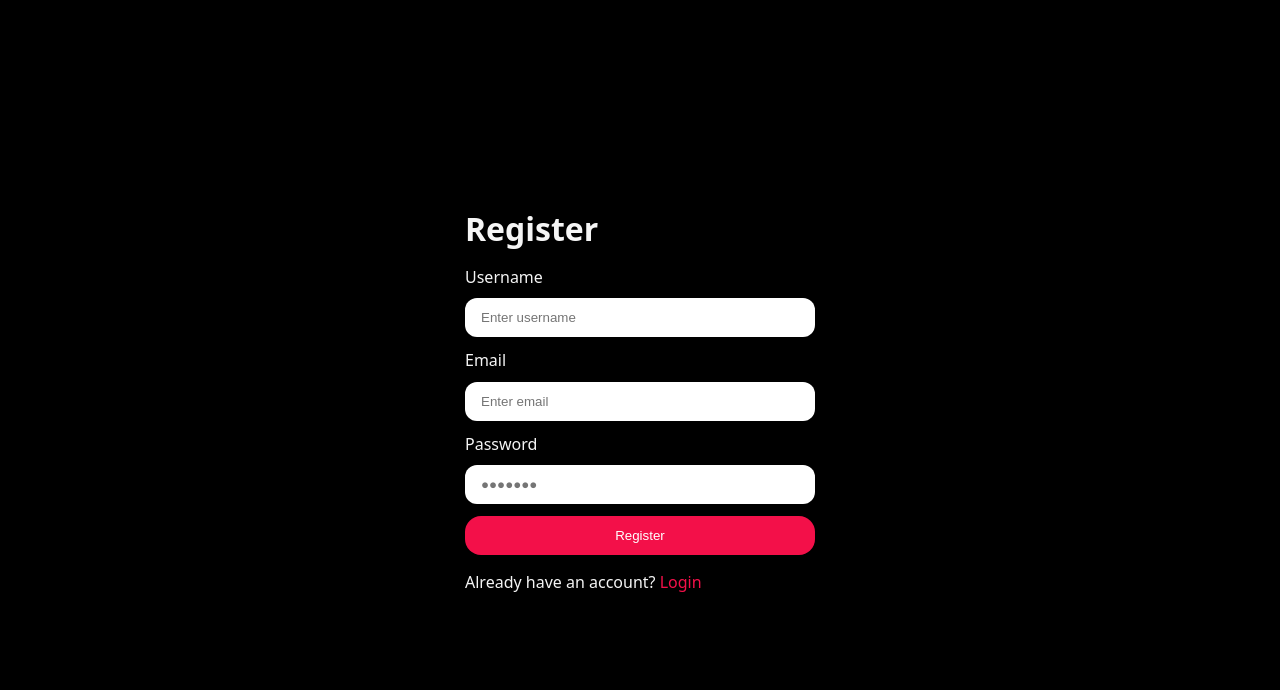
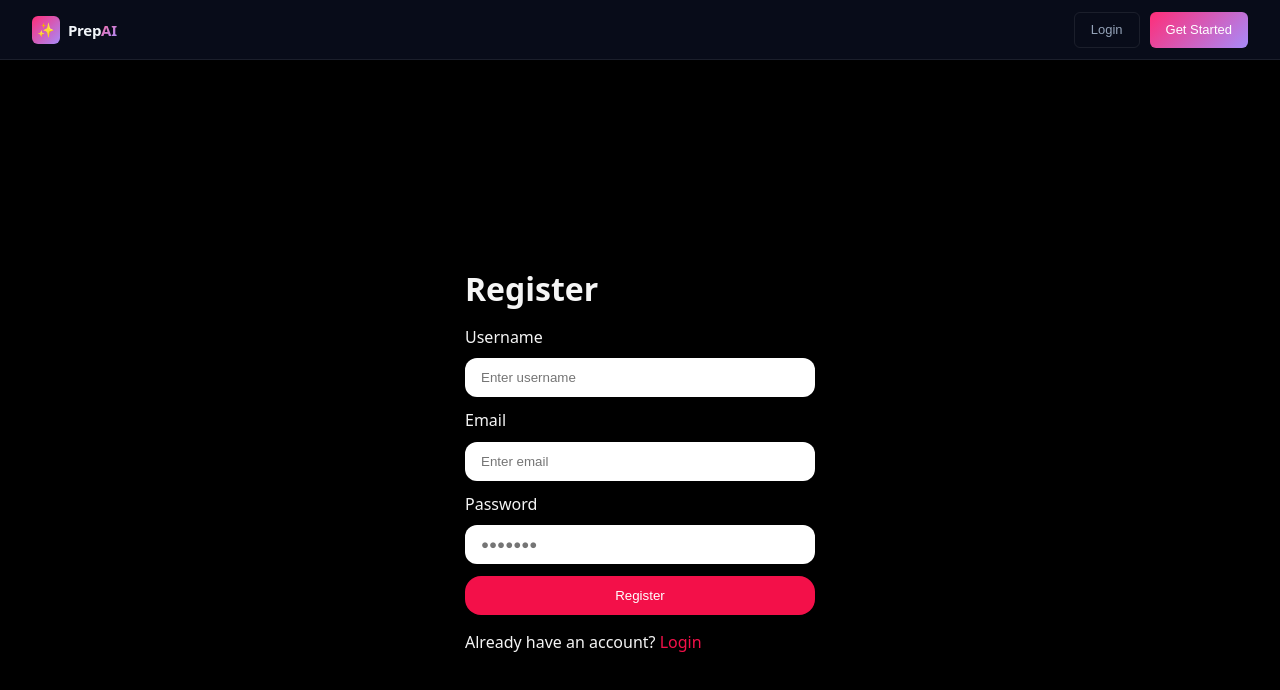
Before and after one commit to salmanbintariq/ai-job-prep-app, a React (Vite) app in the folder client/: page /register in a window 1280 px wide. Shown: the top 690 px of the page. Built offline with nearby package versions, Linux system fonts and the light colour scheme; no server answers.

Commit message:
feat(navbar): add navbar with auth state and public home with login guard

```diff
--- a/client/src/App.jsx
+++ b/client/src/App.jsx
@@ -2,11 +2,13 @@ import { RouterProvider } from "react-router";
 import { router } from "./app.routes.jsx";
 import { AuthProvider } from "./features/auth/auth.context.jsx";
 import { InterViewProvider } from "./features/ai/interview.context.jsx";
+import {Toaster} from "sonner";
 
 function App() {
   return (
     <AuthProvider>
       <InterViewProvider>
+        <Toaster position="top-right" richColors duration={4000} />
         <RouterProvider router={router} />
       </InterViewProvider>
     </AuthProvider>
--- a/client/src/app.routes.jsx
+++ b/client/src/app.routes.jsx
@@ -1,18 +1,27 @@
-import { createBrowserRouter, Navigate } from "react-router";
+import { createBrowserRouter, Navigate, Outlet } from "react-router";
 import Login from "./features/auth/pages/Login";
 import Register from "./features/auth/pages/Register";
 import Home from "./features/ai/pages/Home";
 import Protected from "./features/auth/components/Protected";
 import Interview from "./features/ai/pages/Interview";
+import Navbar from "./shared/components/Navbar/Navbar.jsx";
+
+
+const Layout = () => (
+  <>
+    <Navbar />
+    <Outlet />
+  </>
+)
+
 
 export const router = createBrowserRouter([
   {
+    element: <Layout />,
+    children: [
+      {
         path: "/",
-    element: (
-      <Protected>
-        <Home />
-      </Protected>
-    ),
+        element: <Home />,
       },
       {
         path: "/login",
@@ -23,15 +32,18 @@ export const router = createBrowserRouter([
         element: <Register />,
       },
       {
+        element: <Protected />,
+        children: [
+          {
             path: "/interview/:interviewId",
-    element: (
-      <Protected>
-        <Interview />
-      </Protected>
-    ),
+            element: <Interview />,
+          },
+        ],
       },
       {
         path: "*",
-    element: <Navigate to="/login" replace />, // ✅ unknown routes
+        element: <Navigate to="/" replace />,
+      },
+    ],
   },
 ]);
--- a/client/src/features/ai/pages/Home.jsx
+++ b/client/src/features/ai/pages/Home.jsx
@@ -4,9 +4,12 @@ import { useEffect, useRef, useState } from "react";
 import { useNavigate } from "react-router";
 import { Loader2 } from "lucide-react";
 import { toast } from "sonner";
+import { useAuth } from "../../auth/hooks/useAuth.js";
+import Spinner from "../../../shared/components/Spinner.jsx";
 
 const Home = () => {
   const navigate = useNavigate();
+  const { user } = useAuth();
   const { loading, handleGenerate, reports, fetchAllReports } = useInterview();
   const [jobDescription, setJobDescription] = useState("");
   const [selfDescription, setSelfDescription] = useState("");
@@ -23,6 +26,12 @@ const Home = () => {
   };
 
   const handleSubmit = async () => {
+    if (!user) {
+      toast.error("Please login to generate your interview report");
+      navigate("/login");
+      return;
+    }
+
     const resumeFile = resumeInputRef.current?.files[0];
 
     if (!jobDescription.trim()) {
@@ -47,6 +56,8 @@ const Home = () => {
       toast.error(error?.message || "Failed to generate report. Please try again.");
     }
   };
+
+  if (loading) return <Spinner/>
 
   return (
     <div className="home-page">
--- a/client/src/features/auth/components/Protected.jsx
+++ b/client/src/features/auth/components/Protected.jsx
@@ -1,14 +1,14 @@
 import Spinner from "../../../shared/components/Spinner.jsx";
 import { useAuth } from "../hooks/useAuth.js";
-import { Navigate } from "react-router";
+import { Navigate, Outlet } from "react-router";
 
-const Protected = ({ children }) => {
+const Protected = () => {
   const { loading, user } = useAuth();
 
   if (loading) {
     return (
       <main>
-        <Spinner/>
+        <Spinner />
       </main>
     );
   }
@@ -17,7 +17,7 @@ const Protected = ({ children }) => {
     return <Navigate to="/login" replace />;
   }
 
-  return children;
+  return <Outlet />;
 };
 
 export default Protected;
--- /dev/null
+++ b/client/src/shared/components/Navbar/Navbar.jsx
@@ -0,0 +1,81 @@
+import { useNavigate } from "react-router";
+import { useAuth } from "../../../features/auth/hooks/useAuth.js";
+import { toast } from "sonner";
+import "./Navbar.scss";
+
+const Navbar = () => {
+  const navigate = useNavigate();
+  const { user, handleLogout } = useAuth();
+
+  const onLogout = async () => {
+    try {
+      await handleLogout();
+      toast.success("Logged out successfully");
+      navigate("/login");
+    } catch (error) {
+      toast.error("Logout failed. Please try again.");
+    }
+  };
+
+  return (
+    <nav className="navbar">
+      <div className="navbar__inner">
+
+        {/* ── Logo ── */}
+        <div className="navbar__logo" onClick={() => navigate("/")}>
+          <div className="logo-icon">✨</div>
+          <p className="logo-text">
+            Prep<span>AI</span>
+          </p>
+        </div>
+
+        {/* ── Actions ── */}
+        <div className="navbar__actions">
+
+          {user ? (
+            // ── Logged In ──
+            <>
+              <span className="navbar__user">
+                Hey, <span>{user.username}</span>!
+              </span>
+
+              <button
+                className="navbar__btn navbar__btn--ghost"
+                onClick={() => navigate("/")}
+              >
+                + New Report
+              </button>
+
+              <button
+                className="navbar__btn navbar__btn--danger"
+                onClick={onLogout}
+              >
+                Logout
+              </button>
+            </>
+          ) : (
+            // ── Guest ──
+            <>
+              <button
+                className="navbar__btn navbar__btn--ghost"
+                onClick={() => navigate("/login")}
+              >
+                Login
+              </button>
+
+              <button
+                className="navbar__btn navbar__btn--primary"
+                onClick={() => navigate("/register")}
+              >
+                Get Started
+              </button>
+            </>
+          )}
+
+        </div>
+      </div>
+    </nav>
+  );
+};
+
+export default Navbar;
--- /dev/null
+++ b/client/src/shared/components/Navbar/Navbar.scss
@@ -0,0 +1,150 @@
+// ─── Variables — existing theme se match ────────────────────
+$bg-base:        #0a0f1e;
+$bg-surface:     #111827;
+$border:         rgba(255, 255, 255, 0.08);
+$primary:        #ff2d78;
+$primary-light:  #ff6b9d;
+$accent:         #a78bfa;
+$text-primary:   #f1f5f9;
+$text-secondary: #94a3b8;
+$text-muted:     #64748b;
+$radius-sm:      6px;
+$radius-md:      12px;
+
+// ─── Navbar ─────────────────────────────────────────────────
+.navbar {
+  position: sticky;
+  top: 0;
+  z-index: 100;
+  width: 100%;
+  height: 60px;
+  background: rgba(10, 15, 30, 0.85);
+  backdrop-filter: blur(12px);
+  -webkit-backdrop-filter: blur(12px);
+  border-bottom: 1px solid $border;
+  display: flex;
+  align-items: center;
+  padding: 0 32px;
+
+  @media (max-width: 768px) {
+    padding: 0 16px;
+  }
+}
+
+.navbar__inner {
+  width: 100%;
+  max-width: 1400px;
+  margin: 0 auto;
+  display: flex;
+  align-items: center;
+  justify-content: space-between;
+}
+
+// ─── Logo ───────────────────────────────────────────────────
+.navbar__logo {
+  display: flex;
+  align-items: center;
+  gap: 8px;
+  text-decoration: none;
+  cursor: pointer;
+
+  .logo-icon {
+    width: 28px;
+    height: 28px;
+    background: linear-gradient(135deg, $primary, $accent);
+    border-radius: $radius-sm;
+    display: flex;
+    align-items: center;
+    justify-content: center;
+    font-size: 14px;
+    flex-shrink: 0;
+  }
+
+  .logo-text {
+    font-size: 15px;
+    font-weight: 700;
+    color: $text-primary;
+    letter-spacing: -0.02em;
+
+    span {
+      background: linear-gradient(135deg, $primary-light, $accent);
+      -webkit-background-clip: text;
+      -webkit-text-fill-color: transparent;
+    }
+  }
+}
+
+// ─── Actions ────────────────────────────────────────────────
+.navbar__actions {
+  display: flex;
+  align-items: center;
+  gap: 10px;
+}
+
+// ─── Buttons ────────────────────────────────────────────────
+.navbar__btn {
+  height: 36px;
+  padding: 0 16px;
+  border-radius: $radius-sm;
+  font-size: 13px;
+  font-weight: 500;
+  cursor: pointer;
+  transition: all 0.2s ease;
+  display: flex;
+  align-items: center;
+  gap: 6px;
+  border: none;
+
+  // Ghost — Login button
+  &--ghost {
+    background: transparent;
+    color: $text-secondary;
+    border: 1px solid $border;
+
+    &:hover {
+      color: $text-primary;
+      border-color: rgba(99, 102, 241, 0.4);
+      background: rgba(99, 102, 241, 0.06);
+    }
+  }
+
+  // Primary — Register / New Report
+  &--primary {
+    background: linear-gradient(135deg, $primary, $accent);
+    color: #fff;
+
+    &:hover {
+      opacity: 0.9;
+      transform: translateY(-1px);
+    }
+
+    &:active {
+      transform: translateY(0);
+    }
+  }
+
+  // Danger — Logout
+  &--danger {
+    background: transparent;
+    color: $text-muted;
+    border: 1px solid $border;
+
+    &:hover {
+      color: #ef4444;
+      border-color: rgba(239, 68, 68, 0.3);
+      background: rgba(239, 68, 68, 0.06);
+    }
+  }
+}
+
+// ─── User Info ───────────────────────────────────────────────
+.navbar__user {
+  font-size: 13px;
+  color: $text-secondary;
+  padding: 0 8px;
+
+  span {
+    color: $text-primary;
+    font-weight: 500;
+  }
+}
```
Lines whose indentation alone changed are shown as unchanged.
